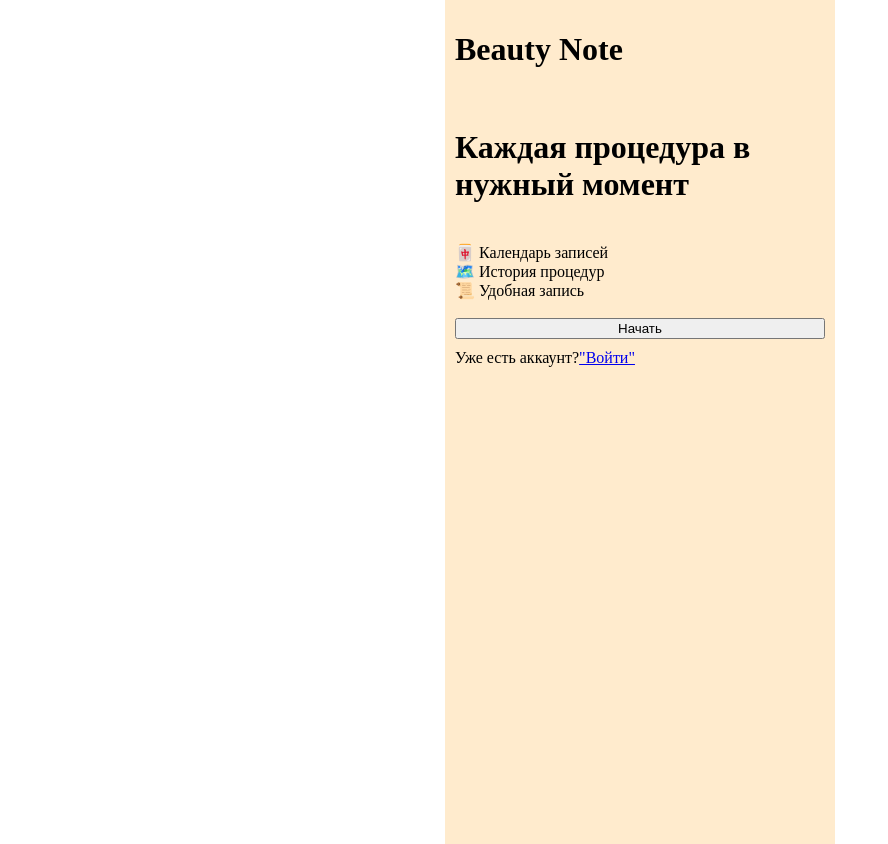
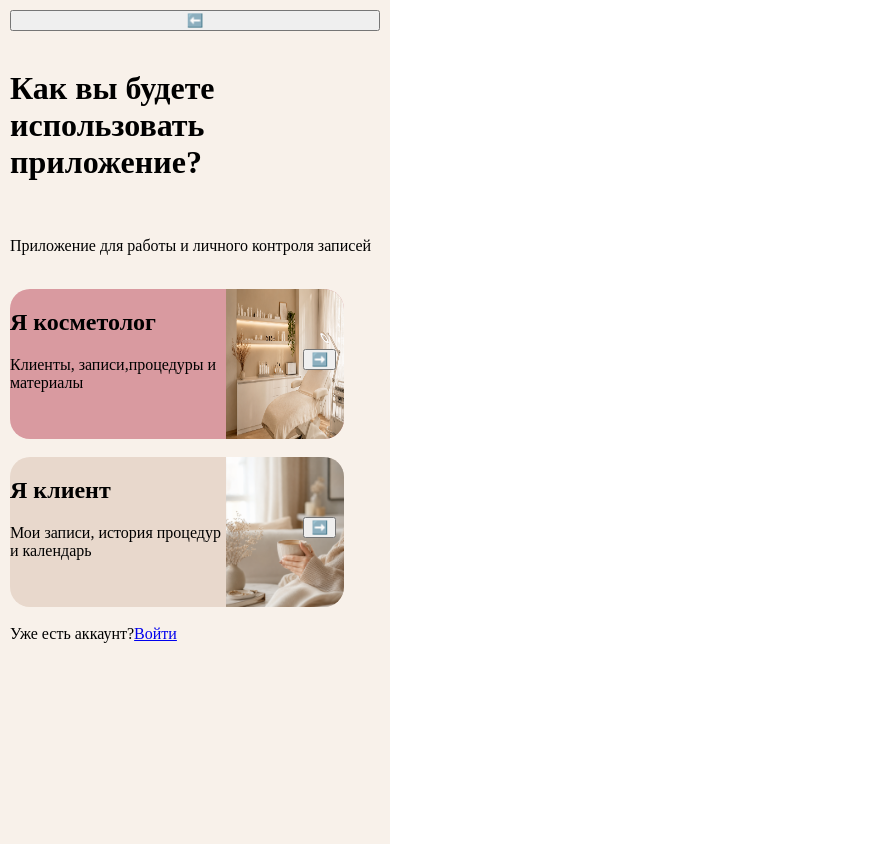
Before and after one commit to Alexsandr-777/beauty-note, a React (Vite) app: page / in a window 1280 px wide. Shown: the whole page, without its empty margins (0-888 px from the left). Built offline with nearby package versions, Linux system fonts and the light colour scheme.

Commit message:
feat: add role selection page

```diff
--- a/src/App.jsx
+++ b/src/App.jsx
@@ -1,8 +1,10 @@
-import LandingPage from "./pages/LandingPage/LandingPage";
+// import LandingPage from "./pages/LandingPage/LandingPage";
+import RoleSelection from "./pages/RoleSelection/RoleSelection";
 function App() {
   return (
     <>
-      <LandingPage />
+      {/* <LandingPage /> */}
+      <RoleSelection />
     </>
   );
 }
--- /dev/null
+++ b/src/components/LoginPrompt.jsx
@@ -0,0 +1,11 @@
+function LoginPrompt() {
+  return (
+    <span className="loginPrompt">
+      Уже есть аккаунт?
+      <a className="loginLink" href="#">
+        Войти
+      </a>
+    </span>
+  );
+}
+export default LoginPrompt;
--- /dev/null
+++ b/src/components/ui/BackButton/BackButton.jsx
@@ -0,0 +1,6 @@
+import "./BackButton.css";
+function BackButton({ onClick }) {
+  return <button onClick={onClick}>⬅️</button>;
+}
+
+export default BackButton;
--- a/src/pages/LandingPage/LandingPage.jsx
+++ b/src/pages/LandingPage/LandingPage.jsx
@@ -1,6 +1,7 @@
 import "./LandingPage.css";
 import BenefitsLanding from "./BenefitsLanding";
 import PrimaryButton from "../../components/ui/PrimaryButton/PrimaryButton";
+import LoginPrompt from "../../components/LoginPrompt";
 
 function LandingPage() {
   const handleClick = () => {
@@ -15,12 +16,7 @@ function LandingPage() {
 
         <div className="landingActions">
           <PrimaryButton buttonText="Начать" onClick={handleClick} />
-          <span className="loginPrompt">
-            Уже есть аккаунт?
-            <a className="loginLink" href="#">
-              "Войти"
-            </a>
-          </span>
+          <LoginPrompt />
         </div>
       </div>
     </main>
--- /dev/null
+++ b/src/pages/RoleSelection/RoleCard.css
@@ -0,0 +1,26 @@
+.roleCardContainer {
+  display: flex;
+  position: relative;
+  width: 334px;
+  height: 150px;
+  border-radius: 20px;
+}
+
+.cosmetolog {
+  background: #d99aa0;
+}
+.client {
+  background: #e8d8cc;
+}
+.imgRoleCard {
+  width: 118px;
+  height: 150px;
+  border-top-right-radius: 20px;
+  border-bottom-right-radius: 20px;
+}
+.roleCardButton {
+  display: flex;
+  position: absolute;
+  top: 60px;
+  right: 8px;
+}
--- /dev/null
+++ b/src/pages/RoleSelection/RoleCard.jsx
@@ -0,0 +1,19 @@
+import "./RoleCard.css";
+function RoleCard({ title, description, image, onClick, variant }) {
+  return (
+    <div className={`roleCardContainer ${variant}`}>
+      <div className="roleCardLeft">
+        <h2 className="rolecardTitle">{title}</h2>
+        <p className="roleCardDescription">{description}</p>
+      </div>
+      <div className="roleCardRight">
+        <img className="imgRoleCard" src={image} alt="" />
+        <button className="roleCardButton" onClick={onClick}>
+          ➡️
+        </button>
+      </div>
+    </div>
+  );
+}
+
+export default RoleCard;
--- /dev/null
+++ b/src/pages/RoleSelection/RoleSelection.css
@@ -0,0 +1,9 @@
+.roleSelectionContainer {
+  width: 390px;
+  height: 844px;
+  display: flex;
+  flex-direction: column;
+  padding: 10px;
+  gap: 18px;
+  background: #f8f1ea;
+}
--- /dev/null
+++ b/src/pages/RoleSelection/RoleSelection.jsx
@@ -0,0 +1,40 @@
+import BackButton from "../../components/ui/BackButton/BackButton";
+import RoleCard from "./RoleCard";
+import LoginPrompt from "../../components/LoginPrompt";
+import "./RoleSelection.css";
+import imageCosmetolog from "../../assets/CosmetologRoleImg.png";
+import imageKlient from "../../assets/KlientRoleImg.png";
+
+function RoleSelection() {
+  const handleClick = () => {
+    console.log("Press Button");
+  };
+  return (
+    <main className="roleSelectionContainer">
+      <BackButton onClick={handleClick} />
+      <h1 className="roleSelectionTitle">
+        Как вы будете использовать приложение?
+      </h1>
+      <p className="roleSelectionDescription">
+        Приложение для работы и личного контроля записей
+      </p>
+      <RoleCard
+        title="Я косметолог"
+        description="Клиенты, записи,процедуры и материалы"
+        image={imageCosmetolog}
+        onClick={handleClick}
+        variant="cosmetolog"
+      />
+      <RoleCard
+        title="Я клиент"
+        description="Мои записи, история процедур и календарь"
+        image={imageKlient}
+        onClick={handleClick}
+        variant="client"
+      />
+      <LoginPrompt />
+    </main>
+  );
+}
+
+export default RoleSelection;
```
Also changed, not shown: src/assets/CosmetologRoleImg.png (added), src/assets/KlientRoleImg.png (added), src/components/ui/BackButton/BackButton.css (added).
